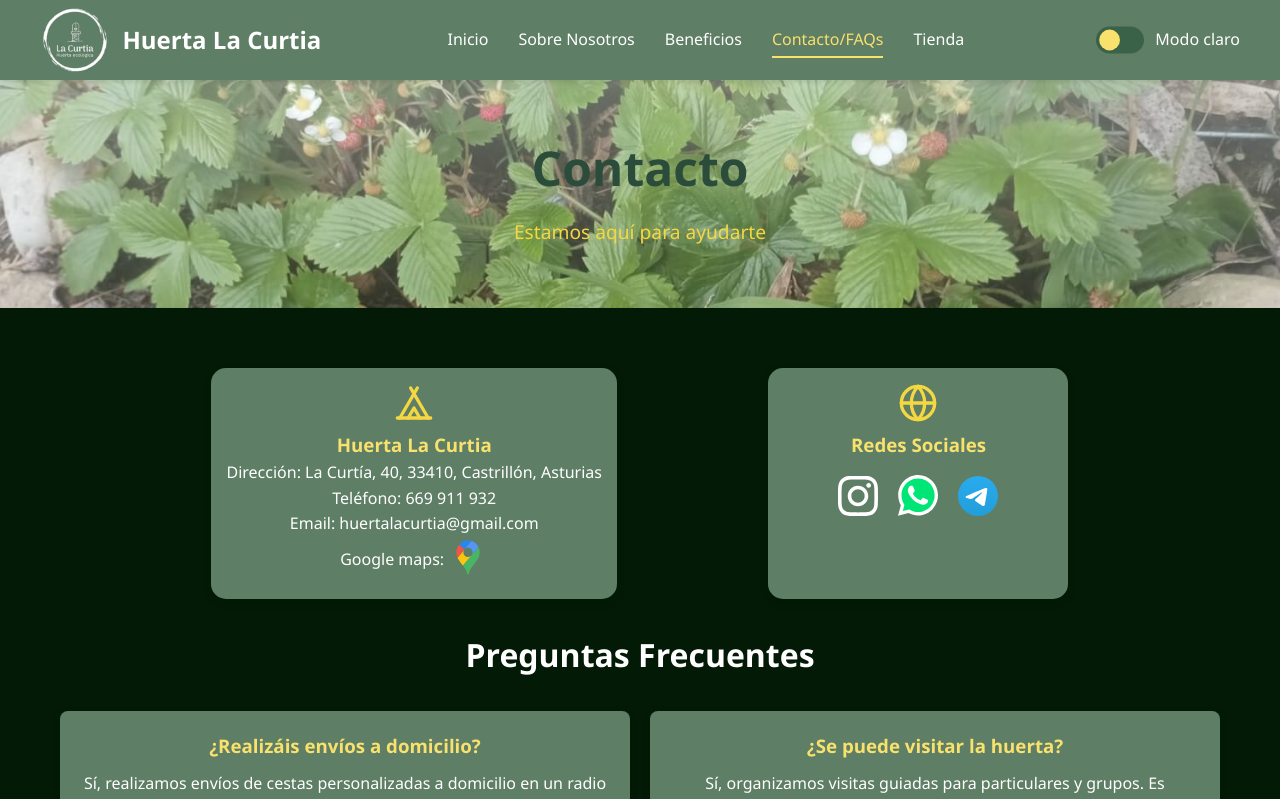
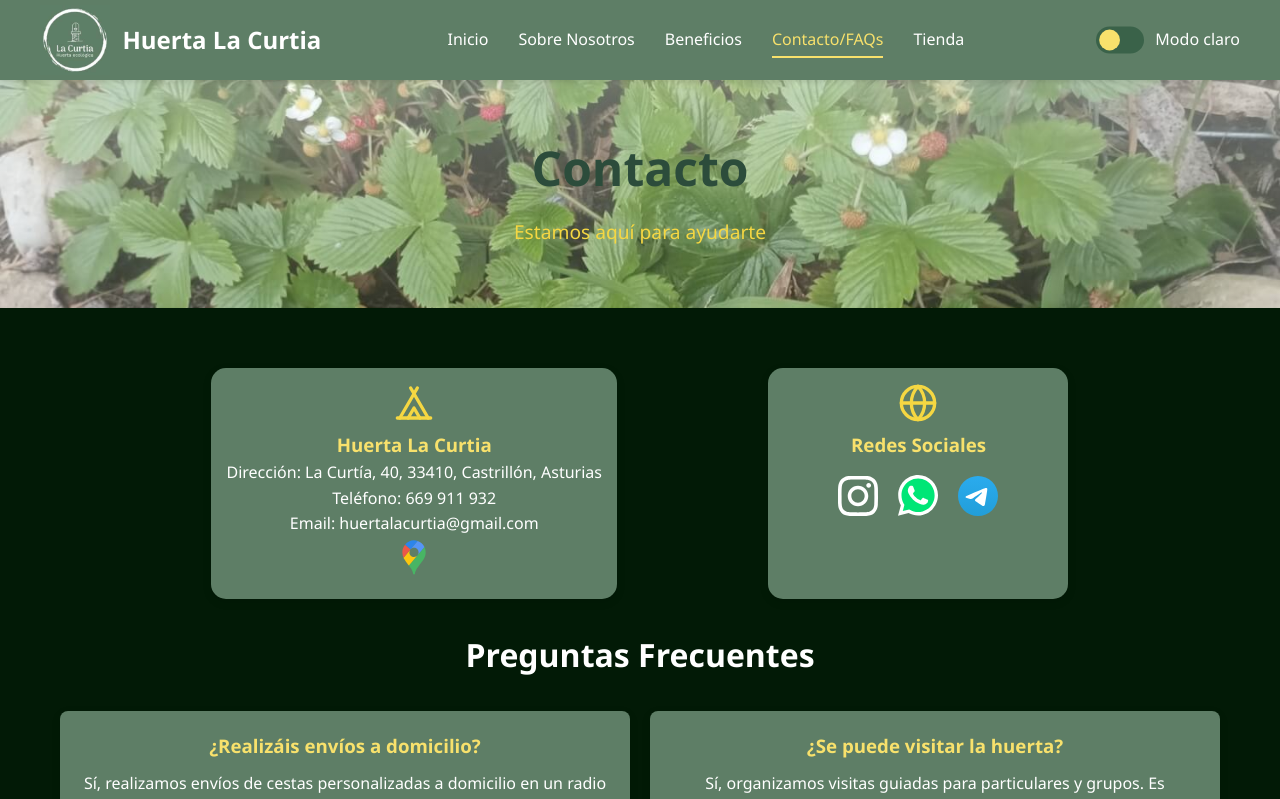
Before and after one commit to kilofafeure/HLC, an Angular app: page /contacto in a window 1280 px wide. Shown: the top 799 px of the page. Built offline with nearby package versions, Linux system fonts and the light colour scheme.

Commit message:
mejora footer

```diff
--- a/src/app/components/address/address.component.html
+++ b/src/app/components/address/address.component.html
@@ -2,7 +2,7 @@
 <p>Dirección: La Curtía, 40, 33410, Castrillón, Asturias</p>
 <p>Teléfono: 669 911 932</p>
 <p>Email: huertalacurtia&#64;gmail.com</p>
-<p class="display-ruby">Google maps:
+<p class="display-ruby">
     <a href="https://www.google.es/maps/place/Huerta+La+Curtia/@43.5450763,-5.9591269,17z/data=!3m1!4b1!4m6!3m5!1s0xd369bf038585557:0xc9d455fb354bdd42!8m2!3d43.5450724!4d-5.956552!16s%2Fg%2F11v3t1882p?hl=es&entry=ttu&g_ep=EgoyMDI1MDUwNi4wIKXMDSoASAFQAw%3D%3D" target="_blank">
         <div><img ngSrc = "../../../assets/icons/social-logos/google-maps.svg" alt="GoogleMaps" width="40" height="40"/></div>
     </a>
```
